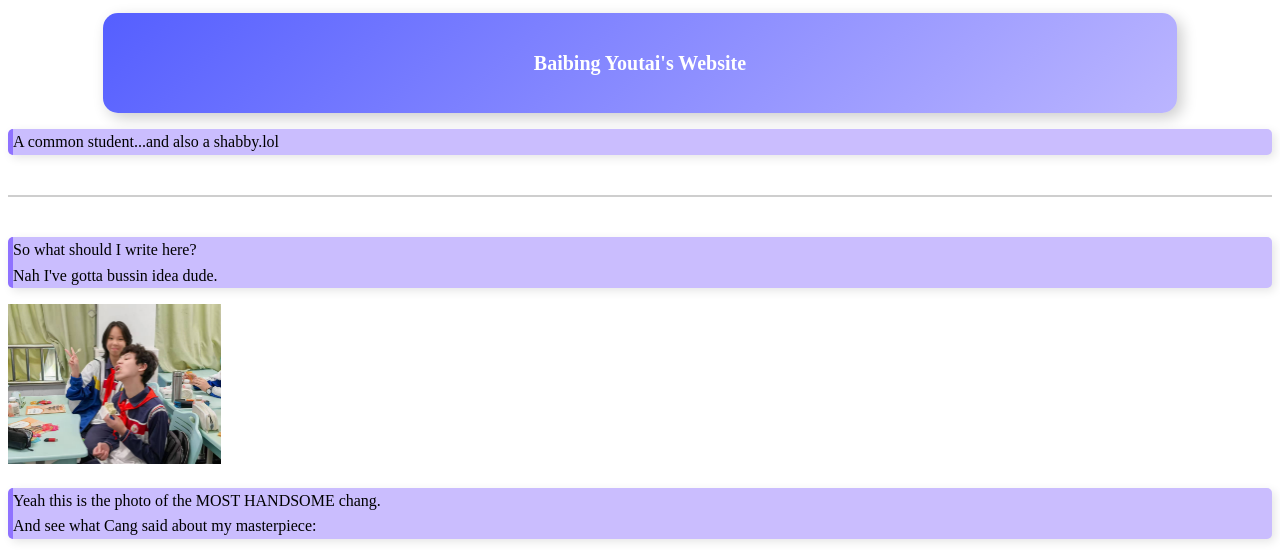
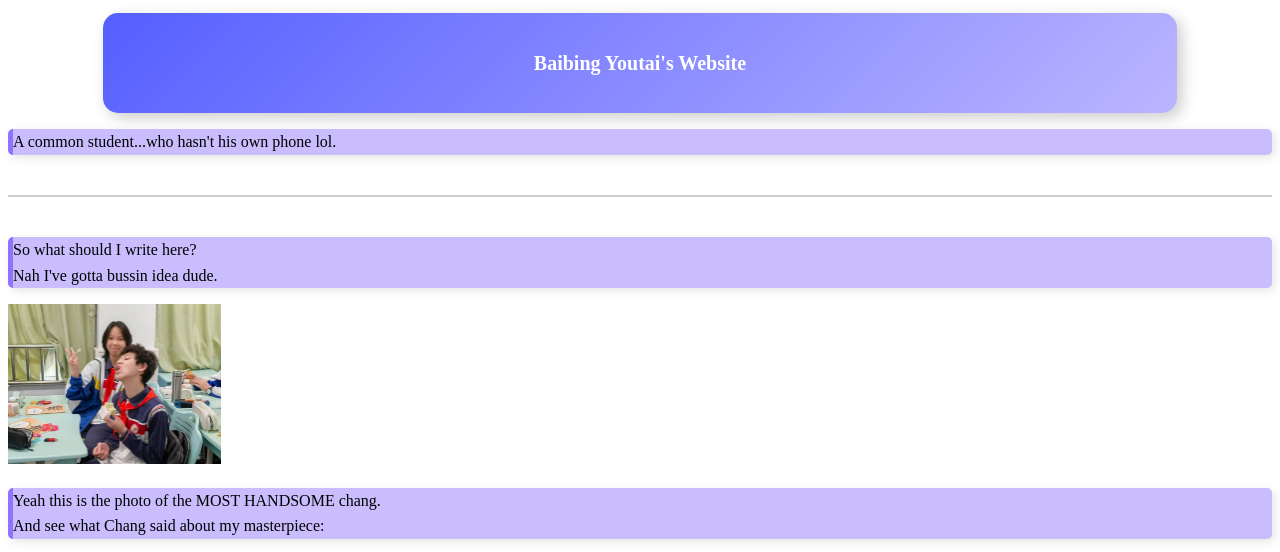
Before and after one commit to BaibingYoutai/BaibingYoutai.github.io, a plain HTML site: page en.html in a window 1280 px wide. Shown: the top 552 px of the page. Drawn offline with Linux system fonts and the light colour scheme.

Commit message:
Update en.html
change some sentences

```diff
--- a/en.html
+++ b/en.html
@@ -59,12 +59,12 @@
     <header class="header">
       <h1>Baibing Youtai's Website</h1>
     </header>
-    <p>A common student...and also a shabby.lol</p>
+    <p>A common student...who hasn't his own phone lol.</p>
     <hr>
     <p>So what should I write here?<br>
     Nah I've gotta bussin idea dude.</p>
     <img src="/images/changimg.jpg"alt="Chang Img"width="213.25"height="159.875">
-    <p>Yeah this is the photo of the MOST HANDSOME chang.<br>And see what Cang said about my masterpiece:</p>
+    <p>Yeah this is the photo of the MOST HANDSOME chang.<br>And see what Chang said about my masterpiece:</p>
     <img src="/images/chatwithchang.jpg"alt="Chat with Chang"width="199"height="402">
     <p>Yo I had known that Chang would greet my Mom when opening the html lol.</p>
     <hr style="height:10px;color:#cecece;border-radius:10px;box-shadow:1px 1px 10px rgba(0,0,0,0.1);">
```
